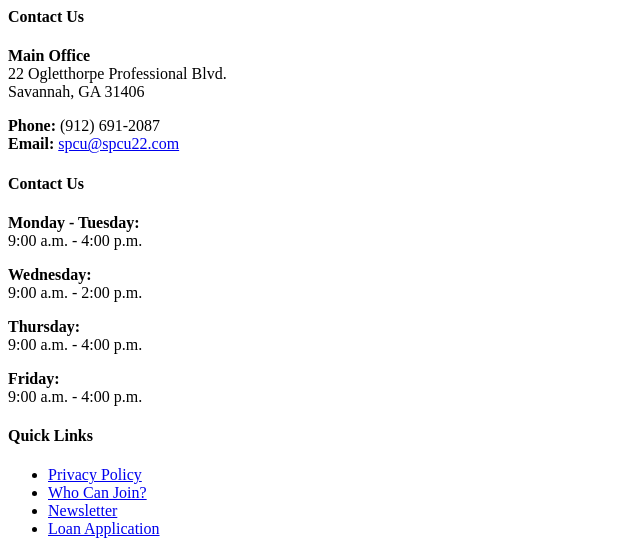
After one commit to Dillonzellis/SavPost, a PHP site: page /inc/footer1.php in a window 1280 px wide. The commit adds this page. Shown: the top 555 px of the page, without its empty margins (0-640 px from the left). Run offline with PHP 8.4, Linux system fonts and the light colour scheme.

Commit message:
original footer includes

```diff
--- /dev/null
+++ b/inc/footer1.php
@@ -0,0 +1,50 @@
+<div class="container">
+        	<div class="row">
+            	<div class="col-md-3 col-sm-6">
+                	<div class="widget footer_widget">
+                    	<h4 class="widgettitle"><i class="fa fa-info-circle"></i> Contact Us</h4>
+						<p><strong>Main Office</strong><br>
+                          22 Ogletthorpe Professional Blvd.<br>
+                        Savannah, GA 31406</p>
+						<p><strong>Phone:</strong> (912) 691-2087<br>
+						<strong>Email:</strong> <a href="mailto:spcu@spcu22.com" style="text-decoration: underline;">spcu@spcu22.com </a></p>
+                    </div>
+                </div>
+				<div class="col-md-3 col-sm-6">
+               	  <div class="widget footer_widget">
+                   	<h4 class="widgettitle"><i class="fa fa-colck"></i> Contact Us</h4>
+					  <p><strong>Monday - Tuesday:</strong><br>
+					  9:00 a.m. - 4:00 p.m.</p>
+					  <p><strong>Wednesday:</strong><br>
+					    9:00 a.m. - 2:00 p.m.</p>
+					  <p><strong>Thursday:</strong><br>
+					    9:00 a.m. - 4:00 p.m.</p>
+					  <p><strong>Friday:</strong><br>
+						  9:00 a.m. - 4:00 p.m.
+						</p>
+                    </div>
+                </div>
+            	<div class="col-md-3 col-sm-6">
+                	<div class="widget footer_widget widget_links">
+                    	<h4 class="widgettitle"><i class="fa fa-navicon"></i> Quick Links</h4>
+                        <nav>
+                        <ul>
+                        	<li><a href="https://www.savannahpostalcu.com/pages/privacy-policy.php" title="Privacy Policy">Privacy Policy</a></li>
+                        	<li><a href="https://www.savannahpostalcu.com/pages/who-can-join.php" title="Who Can Join?">Who Can Join?</a></li>
+                        	<li><a href="https://www.savannahpostalcu.com/pages/newsletters.php" title="Newsletter">Newsletter</a></li>
+                        	<li><a href="https://www.savannahpostalcu.com/pdf/loan.pdf" title="Loan Application" target="_blank">Loan Application</a></li>
+                        </ul>
+                        </nav>
+                    </div>
+                </div>
+            	<div class="col-md-3 col-sm-6">
+                	<div class="widget footer_widget">
+						<p>&nbsp;</p>
+						<p align="center"><img src="https://www.savannahpostalcu.com/images/ncua-logo.png" alt="NCUA Logo"></p>
+						<p>&nbsp;</p>
+						<p align="center"><img src="https://www.savannahpostalcu.com/images/ehl-logo.png" alt="Equal Housing Lender Logo"></p>
+                    </div>
+                </div>
+
+            </div>
+        </div>
```
Also changed, not shown: inc/footer2.php (added, +10 -0 lines), inc/header.php (+9 -3 lines).
